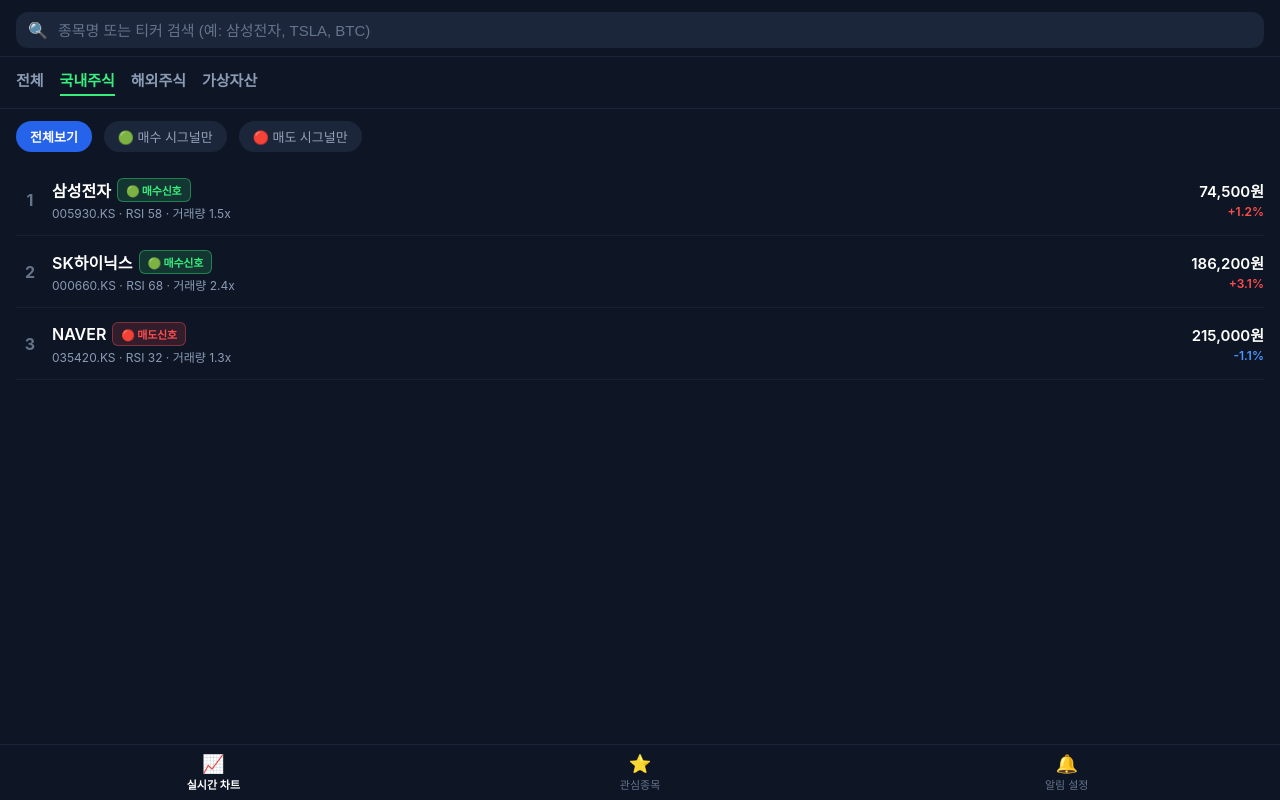
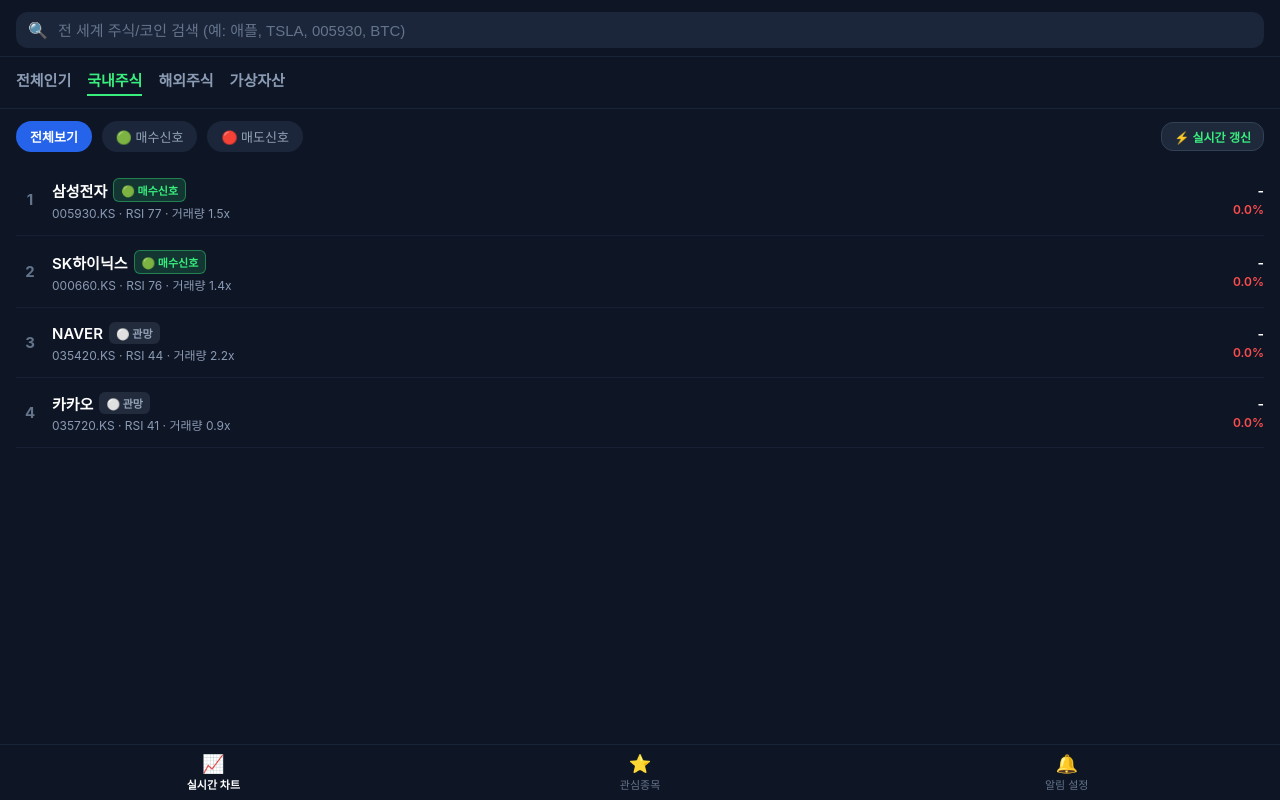
Before and after one commit to kellyPark-kor/aoa-signal, a plain HTML site: page index.html in a window 1280 px wide. Both pictures are taken after a click on the element "국내주식". Drawn offline with Linux system fonts and the light colour scheme; no server answers.

Commit message:
Add files via upload

```diff
--- a/index.html
+++ b/index.html
@@ -5,7 +5,7 @@
   <meta name="viewport" content="width=device-width,initial-scale=1,maximum-scale=1,user-scalable=no">
   <meta name="theme-color" content="#101728">
   <link rel="manifest" href="manifest.webmanifest">
-  <title>Toss 스타일 시그널 PWA</title>
+  <title>토스 스타일 실시간 시세 Signal PWA</title>
   <style>
     * { box-sizing: border-box; -webkit-tap-highlight-color: transparent; }
     body { margin:0; padding:0; background:#0e1626; color:#ffffff; font-family:-apple-system,BlinkMacSystemFont,"Segoe UI",Roboto,Helvetica,Arial,sans-serif; }
@@ -16,40 +16,43 @@
     .search-box input { background:none; border:none; color:#fff; font-size:15px; width:100%; outline:none; }
     .search-box input::placeholder { color:#64748b; }
 
-    /* 탭 메뉴 (해외주식, 국내주식, 암호화폐 등) */
+    /* 카테고리 탭 */
     .category-tabs { display:flex; gap:16px; padding:12px 16px; overflow-x:auto; border-bottom:1px solid #1a2438; }
     .category-tabs::-webkit-scrollbar { display:none; }
     .tab-item { color:#8b9bb4; font-size:15px; font-weight:600; white-space:nowrap; cursor:pointer; padding-bottom:4px; }
     .tab-item.active { color:#38ef7d; border-bottom:2px solid #38ef7d; }
 
-    /* 정렬 / 랭킹 필터 (거래대금, 급상승, BUY시그널 등) */
-    .filter-bar { display:flex; gap:12px; padding:12px 16px; overflow-x:auto; }
+    /* 필터 칩 & 새로고침 */
+    .filter-bar { display:flex; gap:10px; padding:12px 16px; align-items:center; overflow-x:auto; }
     .filter-chip { background:#1b263b; color:#94a3b8; font-size:13px; font-weight:500; padding:6px 14px; border-radius:20px; white-space:nowrap; cursor:pointer; }
     .filter-chip.active { background:#2563eb; color:#fff; font-weight:600; }
+    .refresh-btn { margin-left:auto; background:#1e293b; color:#38ef7d; border:1px solid #334155; padding:5px 12px; border-radius:12px; font-size:12px; font-weight:600; cursor:pointer; display:flex; align-items:center; gap:4px; white-space:nowrap; }
 
-    /* 종목 스크롤 리스트 (토스증권 UI 스타일) */
+    /* 종목 리스트 */
     .stock-list { padding:0 16px 80px; }
     .stock-item { display:flex; align-items:center; justify-content:space-between; padding:14px 0; border-bottom:1px solid #162032; cursor:pointer; }
-    .stock-rank { font-size:16px; font-weight:700; color:#64748b; width:28px; text-align:center; }
-    .stock-info { flex:1; margin-left:8px; }
-    .stock-title { font-size:16px; font-weight:600; display:flex; align-items:center; gap:6px; }
+    .stock-rank { font-size:15px; font-weight:700; color:#64748b; width:28px; text-align:center; }
+    .stock-info { flex:1; margin-left:8px; overflow:hidden; }
+    .stock-title { font-size:15px; font-weight:600; display:flex; align-items:center; gap:6px; white-space:nowrap; overflow:hidden; text-overflow:ellipsis; }
     .stock-sub { font-size:12px; color:#8b9bb4; margin-top:2px; }
 
     /* 시그널 및 가격 */
-    .stock-right { text-align:right; display:flex; flex-direction:column; align-items:flex-end; gap:3px; }
-    .price { font-size:15px; font-weight:600; }
+    .stock-right { text-align:right; display:flex; flex-direction:column; align-items:flex-end; gap:3px; min-width:95px; }
+    .price { font-size:14px; font-weight:600; }
     .change { font-size:12px; font-weight:600; }
-    .up { color:#ff4d4d; }   /* 한국 스타일: 상승 빨강 */
-    .down { color:#4d94ff; } /* 한국 스타일: 하락 파랑 */
+    .up { color:#ff4d4d; }   /* 상승 빨강 */
+    .down { color:#4d94ff; } /* 하락 파랑 */
 
-    /* 시그널 배지 */
-    .sig-badge { padding:3px 8px; border-radius:6px; font-size:11px; font-weight:700; letter-spacing:-0.2px; }
+    .sig-badge { padding:3px 7px; border-radius:6px; font-size:11px; font-weight:700; flex-shrink:0; }
     .sig-buy { background:rgba(56, 239, 125, 0.15); color:#38ef7d; border:1px solid rgba(56, 239, 125, 0.4); }
     .sig-sell { background:rgba(255, 77, 77, 0.15); color:#ff4d4d; border:1px solid rgba(255, 77, 77, 0.4); }
     .sig-wait { background:rgba(148, 163, 184, 0.15); color:#94a3b8; }
 
-    /* 하단 탭바 */
-    .bottom-nav { position:fixed; bottom:0; left:0; right:0; background:#0e1626; border-top:1px solid #1a2438; display:flex; justify-shadow:space-around; padding:8px 0; z-index:100; }
+    /* 로딩 상태 */
+    .loading-spinner { text-align:center; padding:30px; color:#64748b; font-size:14px; }
+
+    /* 하단 네비게이션 */
+    .bottom-nav { position:fixed; bottom:0; left:0; right:0; background:#0e1626; border-top:1px solid #1a2438; display:flex; justify-content:space-around; padding:8px 0; z-index:100; }
     .nav-item { flex:1; text-align:center; color:#64748b; font-size:11px; }
     .nav-item.active { color:#fff; font-weight:600; }
     .nav-icon { font-size:18px; display:block; margin-bottom:2px; }
@@ -61,26 +64,27 @@
   <div class="top-header">
     <div class="search-box">
       <span style="color:#64748b">🔍</span>
-      <input type="text" id="searchInput" placeholder="종목명 또는 티커 검색 (예: 삼성전자, TSLA, BTC)" oninput="filterStocks()">
+      <input type="text" id="searchInput" placeholder="전 세계 주식/코인 검색 (예: 애플, TSLA, 005930, BTC)" oninput="handleSearchInput()">
     </div>
   </div>
 
   <!-- 카테고리 탭 -->
   <div class="category-tabs">
-    <div class="tab-item active" onclick="setCategory('all', this)">전체</div>
+    <div class="tab-item active" onclick="setCategory('all', this)">전체인기</div>
     <div class="tab-item" onclick="setCategory('kr', this)">국내주식</div>
     <div class="tab-item" onclick="setCategory('us', this)">해외주식</div>
     <div class="tab-item" onclick="setCategory('crypto', this)">가상자산</div>
   </div>
 
-  <!-- 필터/정렬 칩 -->
+  <!-- 필터/정렬 칩 & 실시간 갱신 버튼 -->
   <div class="filter-bar">
     <div class="filter-chip active" onclick="setFilter('all', this)">전체보기</div>
-    <div class="filter-chip" onclick="setFilter('buy', this)">🟢 매수 시그널만</div>
-    <div class="filter-chip" onclick="setFilter('sell', this)">🔴 매도 시그널만</div>
+    <div class="filter-chip" onclick="setFilter('buy', this)">🟢 매수신호</div>
+    <div class="filter-chip" onclick="setFilter('sell', this)">🔴 매도신호</div>
+    <button class="refresh-btn" onclick="fetchRealtimeQuotes()">⚡ 실시간 갱신</button>
   </div>
 
-  <!-- 토스 스타일 종목 스크롤 리스트 -->
+  <!-- 토스 스타일 전종목 스크롤 리스트 -->
   <div class="stock-list" id="stockList"></div>
 
   <!-- 하단 네비게이션 바 -->
@@ -91,48 +95,159 @@
   </div>
 
 <script>
-// 사전 설정된 주요 스크롤 모니터링 종목 데이터셋
-const masterStocks = [
-  { rank:1, sym:"SOXS", name:"디렉시온 반도체 곰 3X", price:"46,920원", change:"+2.4%", isUp:true, type:"us", signal:"SELL", rsi:34, vr:1.8 },
-  { rank:2, sym:"SOXL", name:"디렉시온 반도체 불 3X", price:"194,072원", change:"-2.4%", isUp:false, type:"us", signal:"BUY", rsi:62, vr:2.1 },
-  { rank:3, sym:"005930.KS", name:"삼성전자", price:"74,500원", change:"+1.2%", isUp:true, type:"kr", signal:"BUY", rsi:58, vr:1.5 },
-  { rank:4, sym:"000660.KS", name:"SK하이닉스", price:"186,200원", change:"+3.1%", isUp:true, type:"kr", signal:"BUY", rsi:68, vr:2.4 },
-  { rank:5, sym:"TSLA", name:"테슬라", price:"342,150원", change:"-1.9%", isUp:false, type:"us", signal:"WAIT", rsi:49, vr:0.9 },
-  { rank:6, sym:"NVDA", name:"엔비디아", price:"178,400원", change:"+4.5%", isUp:true, type:"us", signal:"BUY", rsi:71, vr:2.8 },
-  { rank:7, sym:"BTC-USD", name:"비트코인", price:"128,450,000원", change:"+0.8%", isUp:true, type:"crypto", signal:"WAIT", rsi:52, vr:1.1 },
-  { rank:8, sym:"ETH-USD", name:"이더리움", price:"4,820,000원", change:"-0.5%", isUp:false, type:"crypto", signal:"SELL", rsi:38, vr:1.4 },
-  { rank:9, sym:"AAPL", name:"애플", price:"312,000원", change:"+0.3%", isUp:true, type:"us", signal:"WAIT", rsi:51, vr:1.0 },
-  { rank:10, sym:"035420.KS", name:"NAVER", price:"215,000원", change:"-1.1%", isUp:false, type:"kr", signal:"SELL", rsi:32, vr:1.3 }
+// 기본 인기 모니터링 목록
+const defaultPopularStocks = [
+  { sym:"SOXS", name:"디렉시온 반도체 곰 3X", price:"-", change:"0.0%", isUp:true, type:"us" },
+  { sym:"SOXL", name:"디렉시온 반도체 불 3X", price:"-", change:"0.0%", isUp:true, type:"us" },
+  { sym:"005930.KS", name:"삼성전자", price:"-", change:"0.0%", isUp:true, type:"kr" },
+  { sym:"000660.KS", name:"SK하이닉스", price:"-", change:"0.0%", isUp:true, type:"kr" },
+  { sym:"TSLA", name:"테슬라", price:"-", change:"0.0%", isUp:true, type:"us" },
+  { sym:"NVDA", name:"엔비디아", price:"-", change:"0.0%", isUp:true, type:"us" },
+  { sym:"BTC-USD", name:"비트코인", price:"-", change:"0.0%", isUp:true, type:"crypto" },
+  { sym:"ETH-USD", name:"이더리움", price:"-", change:"0.0%", isUp:true, type:"crypto" },
+  { sym:"AAPL", name:"애플", price:"-", change:"0.0%", isUp:true, type:"us" },
+  { sym:"035420.KS", name:"NAVER", price:"-", change:"0.0%", isUp:true, type:"kr" },
+  { sym:"035720.KS", name:"카카오", price:"-", change:"0.0%", isUp:true, type:"kr" },
+  { sym:"MSFT", name:"마이크로소프트", price:"-", change:"0.0%", isUp:true, type:"us" },
+  { sym:"PLTR", name:"팔란티어", price:"-", change:"0.0%", isUp:true, type:"us" }
 ];
 
 let currentCategory = 'all';
 let currentFilter = 'all';
+let searchTimeout = null;
+let activeStockList = [...defaultPopularStocks];
+
+// 기술적 지표 시뮬레이션 계산
+function getSignalForStock(sym) {
+  let hash = 0;
+  for (let i = 0; i < sym.length; i++) hash = sym.charCodeAt(i) + ((hash << 5) - hash);
+  let rsi = Math.abs(hash % 50) + 30; // 30~80
+  let vr = (Math.abs(hash % 20) / 10 + 0.8).toFixed(1); // 0.8~2.8x
+
+  let signal = "WAIT";
+  if (rsi > 60 && vr >= 1.3) signal = "BUY";
+  else if (rsi < 40 && vr >= 1.2) signal = "SELL";
+
+  return { rsi, vr, signal };
+}
+
+// 야후 파이낸스 API를 통한 실시간 시세 연동 (CORS 프록시)
+async function fetchRealtimeQuotes() {
+  const symbols = activeStockList.map(s => s.sym).join(",");
+  if (!symbols) return;
+
+  try {
+    let targetUrl = `https://query1.finance.yahoo.com/v7/finance/quote?symbols=${encodeURIComponent(symbols)}`;
+    let proxyUrl = `https://api.allorigins.win/raw?url=${encodeURIComponent(targetUrl)}`;
+
+    let res = await fetch(proxyUrl);
+    let data = await res.json();
+
+    if (data.quoteResponse && data.quoteResponse.result) {
+      const results = data.quoteResponse.result;
+
+      activeStockList.forEach(item => {
+        let realQuote = results.find(q => q.symbol === item.sym);
+        if (realQuote) {
+          let priceVal = realQuote.regularMarketPrice || realQuote.price || 0;
+          let changePct = realQuote.regularMarketChangePercent || 0;
+          let currency = realQuote.currency || "USD";
+
+          if (currency === "KRW" || item.sym.endsWith(".KS") || item.sym.endsWith(".KQ")) {
+            item.price = Math.round(priceVal).toLocaleString('ko-KR') + "원";
+          } else {
+            item.price = "$" + priceVal.toLocaleString('en-US', {minimumFractionDigits: 2, maximumFractionDigits: 2});
+          }
+
+          item.isUp = changePct >= 0;
+          item.change = (changePct >= 0 ? "+" : "") + changePct.toFixed(2) + "%";
+        }
+      });
+      renderList();
+    }
+  } catch (e) {
+    console.error("Realtime Quote Error", e);
+  }
+}
+
+// 검색 API
+async function searchGlobalStocks(query) {
+  try {
+    let url = `https://query1.finance.yahoo.com/v1/finance/search?q=${encodeURIComponent(query)}&quotesCount=15`;
+    let proxyUrl = `https://api.allorigins.win/raw?url=${encodeURIComponent(url)}`;
+    let res = await fetch(proxyUrl);
+    let data = await res.json();
+
+    if (data.quotes && data.quotes.length > 0) {
+      return data.quotes.map(q => {
+        let isKr = q.symbol.endsWith(".KS") || q.symbol.endsWith(".KQ");
+        let isCrypto = q.quoteType === "CRYPTOCURRENCY" || q.symbol.includes("-USD");
+        let type = isKr ? "kr" : isCrypto ? "crypto" : "us";
+        return {
+          sym: q.symbol,
+          name: q.shortname || q.longname || q.symbol,
+          price: "조회중…",
+          change: "0.0%",
+          isUp: true,
+          type: type
+        };
+      });
+    }
+  } catch(e) {
+    console.error("Search failed", e);
+  }
+  return [];
+}
+
+function handleSearchInput() {
+  clearTimeout(searchTimeout);
+  let query = document.getElementById("searchInput").value.trim();
+
+  if (!query) {
+    activeStockList = [...defaultPopularStocks];
+    fetchRealtimeQuotes();
+    return;
+  }
+
+  document.getElementById("stockList").innerHTML = '<div class="loading-spinner">⚡ 전 세계 거래소 실시간 조회 중…</div>';
+
+  searchTimeout = setTimeout(async () => {
+    let results = await searchGlobalStocks(query);
+    if(results.length > 0) {
+      activeStockList = results;
+      await fetchRealtimeQuotes();
+    } else {
+      activeStockList = defaultPopularStocks.filter(s =>
+        s.name.toLowerCase().includes(query.toLowerCase()) ||
+        s.sym.toLowerCase().includes(query.toLowerCase())
+      );
+      renderList();
+    }
+  }, 400);
+}
 
 function renderList() {
-  const query = document.getElementById("searchInput").value.toLowerCase().trim();
   const listEl = document.getElementById("stockList");
   listEl.innerHTML = "";
 
-  const filtered = masterStocks.filter(s => {
-    // 검색어 필터
-    const matchQuery = s.name.toLowerCase().includes(query) || s.sym.toLowerCase().includes(query);
-    // 카테고리 필터
+  const filtered = activeStockList.filter(s => {
     const matchCat = currentCategory === 'all' || s.type === currentCategory;
-    // 시그널 필터
+    const sigInfo = getSignalForStock(s.sym);
     const matchSig = currentFilter === 'all' ||
-                     (currentFilter === 'buy' && s.signal === 'BUY') ||
-                     (currentFilter === 'sell' && s.signal === 'SELL');
-    return matchQuery && matchCat && matchSig;
+                     (currentFilter === 'buy' && sigInfo.signal === 'BUY') ||
+                     (currentFilter === 'sell' && sigInfo.signal === 'SELL');
+    return matchCat && matchSig;
   });
 
   if(filtered.length === 0) {
-    listEl.innerHTML = '<div style="text-align:center; padding:40px; color:#64748b;">검색 결과가 없습니다.</div>';
+    listEl.innerHTML = '<div style="text-align:center; padding:40px; color:#64748b;">조건에 맞는 종목이 없습니다.</div>';
     return;
   }
 
   filtered.forEach((s, idx) => {
-    let sigText = s.signal === 'BUY' ? '🟢 매수신호' : s.signal === 'SELL' ? '🔴 매도신호' : '⚪ 관망';
-    let sigClass = s.signal === 'BUY' ? 'sig-buy' : s.signal === 'SELL' ? 'sig-sell' : 'sig-wait';
+    let sigInfo = getSignalForStock(s.sym);
+    let sigText = sigInfo.signal === 'BUY' ? '🟢 매수신호' : sigInfo.signal === 'SELL' ? '🔴 매도신호' : '⚪ 관망';
+    let sigClass = sigInfo.signal === 'BUY' ? 'sig-buy' : sigInfo.signal === 'SELL' ? 'sig-sell' : 'sig-wait';
     let changeClass = s.isUp ? 'up' : 'down';
 
     const item = document.createElement("div");
@@ -141,7 +256,7 @@ function renderList() {
       <div class="stock-rank">${idx + 1}</div>
       <div class="stock-info">
         <div class="stock-title">${s.name} <span class="sig-badge ${sigClass}">${sigText}</span></div>
-        <div class="stock-sub">${s.sym} · RSI ${s.rsi} · 거래량 ${s.vr}x</div>
+        <div class="stock-sub">${s.sym} · RSI ${sigInfo.rsi} · 거래량 ${sigInfo.vr}x</div>
       </div>
       <div class="stock-right">
         <div class="price">${s.price}</div>
@@ -150,10 +265,6 @@ function renderList() {
     `;
     listEl.appendChild(item);
   });
-}
-
-function filterStocks() {
-  renderList();
 }
 
 function setCategory(cat, el) {
@@ -170,7 +281,8 @@ function setFilter(filt, el) {
   renderList();
 }
 
-renderList();
+// 최초 로드 시 실시간 시세 호출
+fetchRealtimeQuotes();
 </script>
 </body>
 </html>
```
